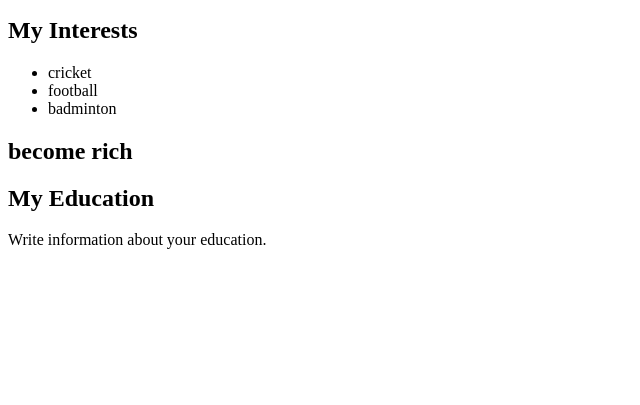
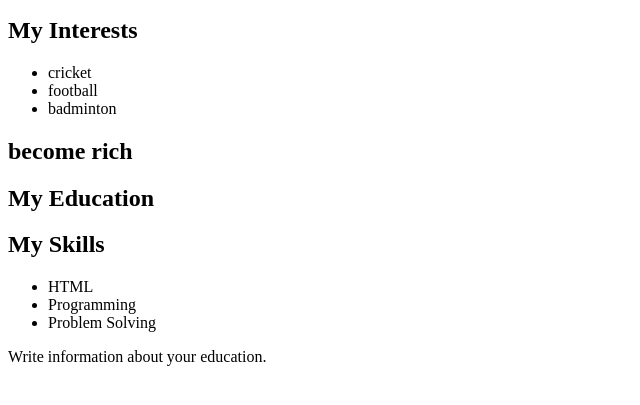
Before and after one commit to punsithfonseka/student-website, a plain HTML site: page index.html in a window 1280 px wide. Shown: the part 101-506 px from the top of the page, without its empty margins (0-640 px from the left). Drawn offline with Linux system fonts and the light colour scheme.

Commit message:
Added skills section

```diff
--- a/index.html
+++ b/index.html
@@ -15,6 +15,12 @@ I'm Punsith.23 yrs old.</p>
 </ul>
 <h2>become rich</h2>
 <h2>My Education</h2>
+<h2>My Skills</h2>
+<ul>
+ <li>HTML</li>
+ <li>Programming</li>
+ <li>Problem Solving</li>
+</ul>
 <p>
 Write information about your education.
 </p>
```
